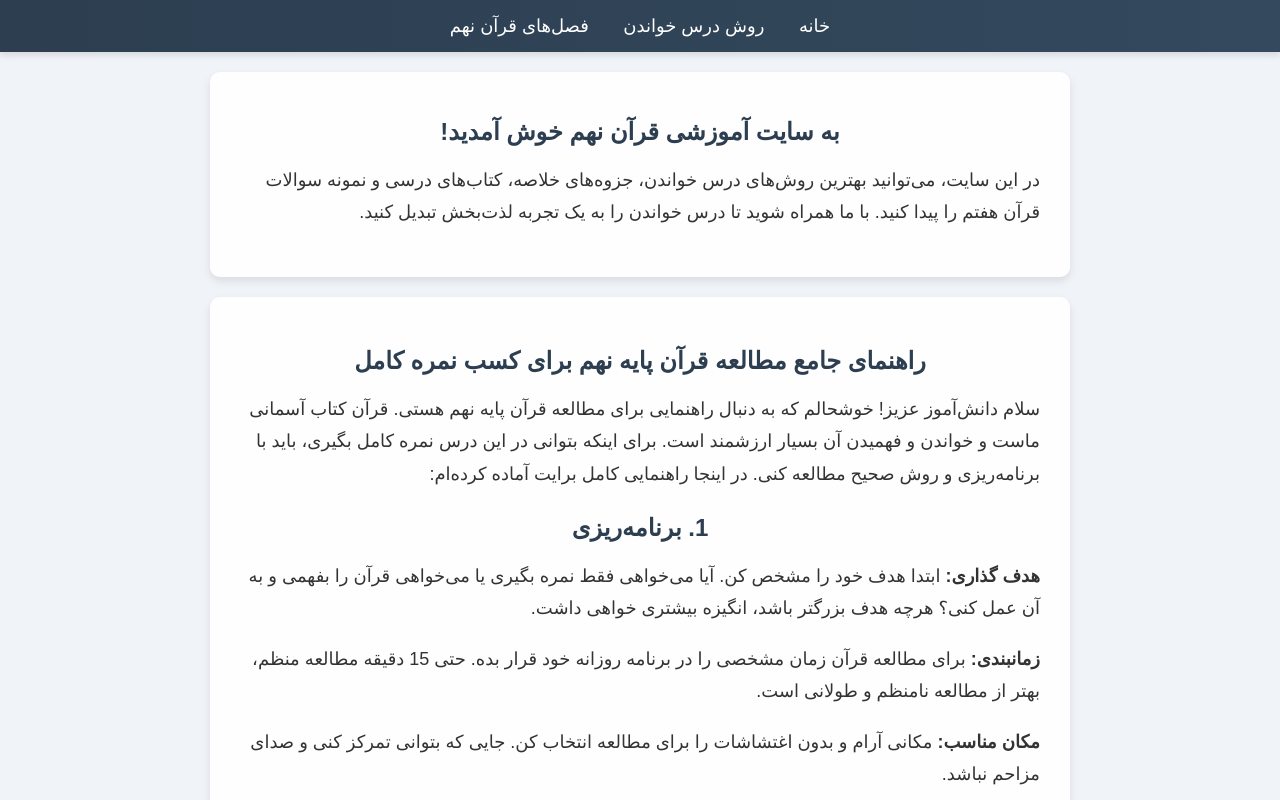
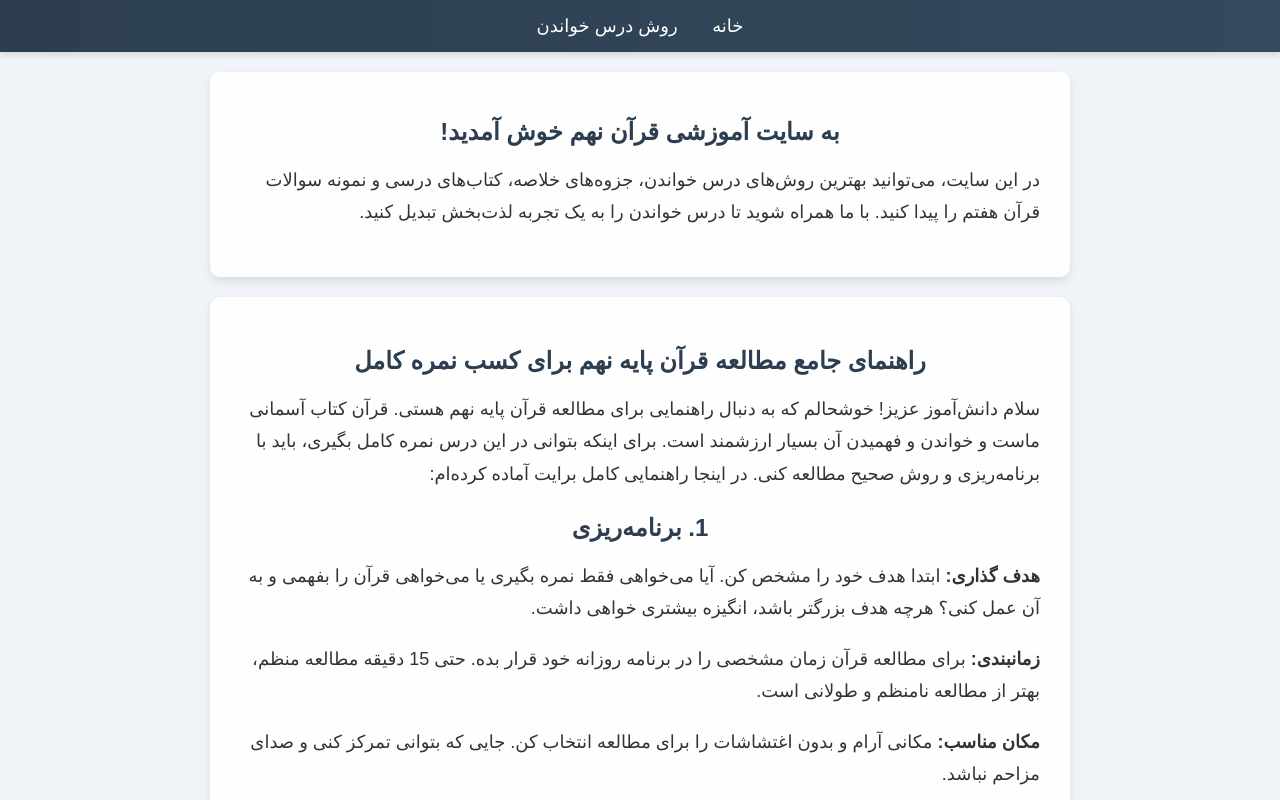
Before and after one commit to hesam878/-lesson2, a plain HTML site: page amozesh ghoran2.html in a window 1280 px wide. Shown: the top 800 px of the page. Drawn offline with Linux system fonts and the light colour scheme; a web font is replaced by a local one.

Commit message:
Update amozesh ghoran2.html

```diff
--- a/amozesh ghoran2.html
+++ b/amozesh ghoran2.html
@@ -137,7 +137,6 @@
     <div class="navbar">
         <a href="#home">خانه</a>
         <a href="#study-methods">روش درس خواندن</a>
-        <a href="#chapters">فصل‌های قرآن نهم</a>
     </div>
 
     <!-- صفحه اصلی -->
```
